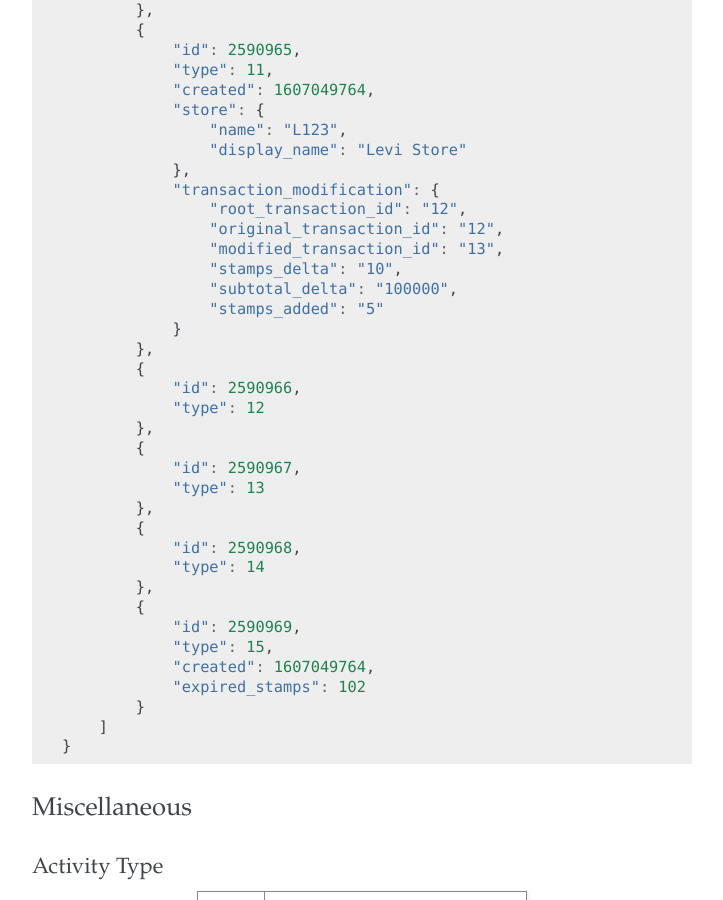
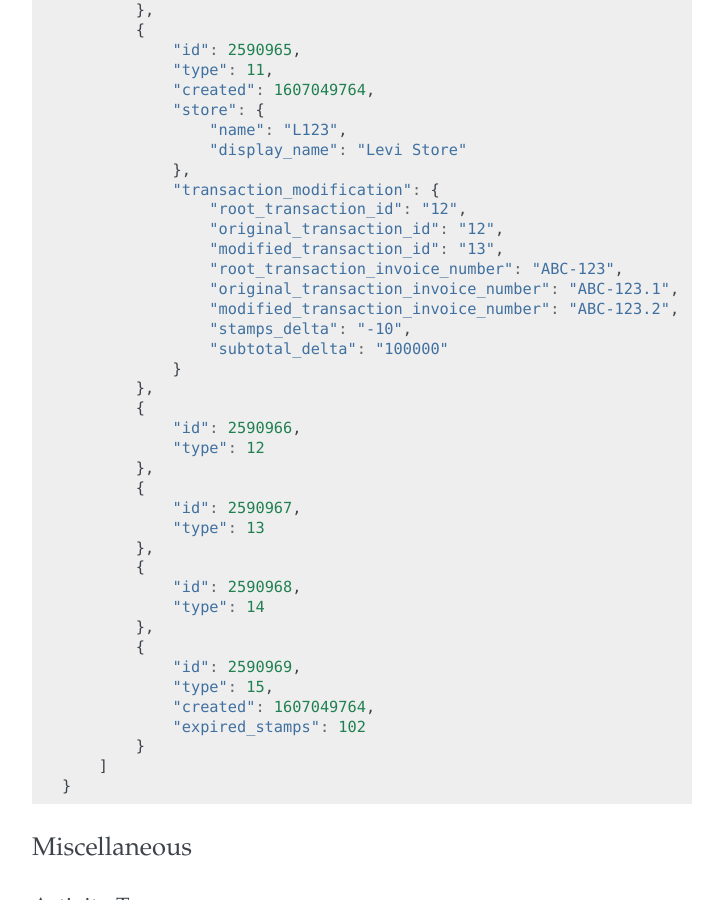
Before and after one commit to ui/stamps-api-docs, a Sphinx documentation site: the page built from source/activity_api.rst, in a window 1280 px wide and 900 px high, scrolled down 3100 px. Shown: the whole window, without its empty margins (388-1111 px from the left). Built offline with Sphinx 7.4.7, drawn with Linux system fonts in a browser that asks for light colours.

Commit message:
return invoice number (#138)

```diff
--- a/source/activity_api.rst
+++ b/source/activity_api.rst
@@ -165,9 +165,11 @@ Below is an example response on successful API call.
                     "root_transaction_id": "12",
                     "original_transaction_id": "12",
                     "modified_transaction_id": "13",
-                    "stamps_delta": "10",
-                    "subtotal_delta": "100000",
-                    "stamps_added": "5"
+                    "root_transaction_invoice_number": "ABC-123",
+                    "original_transaction_invoice_number": "ABC-123.1",
+                    "modified_transaction_invoice_number": "ABC-123.2",
+                    "stamps_delta": "-10",
+                    "subtotal_delta": "100000"
                 }
             },
             {
```
